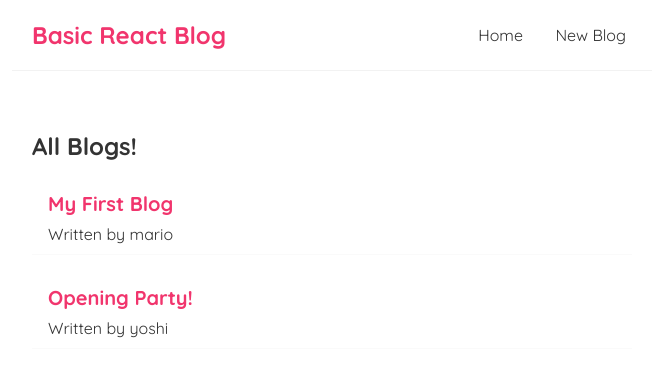
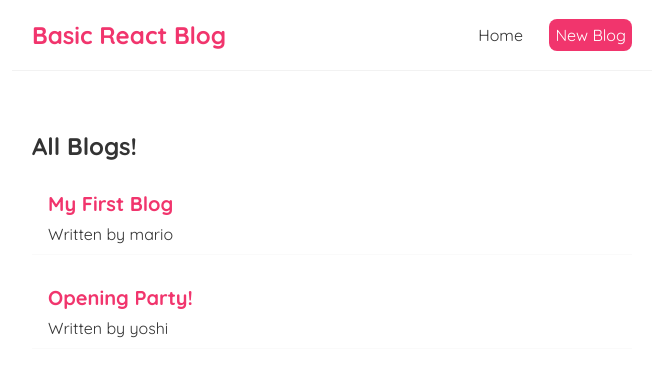
Before and after one commit to TandohAnthonyNwiAckah/basic_blog_react, a React (Create React App) app: page / in a window 1280 px wide. Shown: the top 376 px of the page, without its empty margins (308-971 px from the left). Built offline with nearby package versions, Linux system fonts and the light colour scheme; data requests are answered from the project's data file.

Commit message:
commit router links

```diff
--- a/src/Navbar.js
+++ b/src/Navbar.js
@@ -1,10 +1,21 @@
+import { Link } from "react-router-dom";
+
 function Navbar() {
   return (
     <nav className="navbar">
       <h1>Basic React Blog</h1>
       <div className="links">
-        <a href="/">Home </a>
-        <a href="/create">New Blog</a>
+        <Link to="/">Home </Link>
+        <Link
+          to="/create"
+          style={{
+            color: "white",
+            backgroundColor: "#f1356d",
+            borderRadius: "8px",
+          }}
+        >
+          New Blog
+        </Link>
       </div>
     </nav>
   );
```
